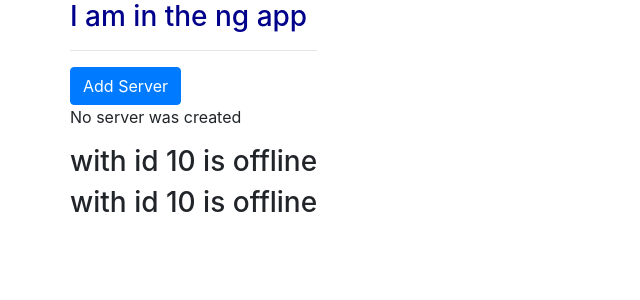
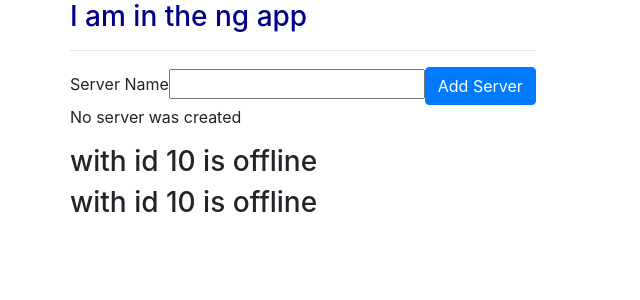
Before and after one commit to ajitda/Food-Panda, an Angular app: page / in a window 1280 px wide. Shown: the top 300 px of the page, without its empty margins (0-640 px from the left). Built offline with nearby package versions, Linux system fonts and the light colour scheme.

Commit message:
calling event

```diff
--- a/src/app/servers/servers.component.html
+++ b/src/app/servers/servers.component.html
@@ -1,3 +1,5 @@
+<label for="serverName">Server Name</label>
+<input type="text" (input)="onUpdateServerName($event)">
 <button class="btn btn-primary"
 [disabled]="!allowNewServer" (click)="onCreateServer()"
 >Add Server</button>
--- a/src/app/servers/servers.component.ts
+++ b/src/app/servers/servers.component.ts
@@ -24,4 +24,8 @@ export class ServersComponent implements OnInit {
   onCreateServer(){
       this.serverCreationStatus = "Server was created";
   }
+
+  onUpdateServerName(event: any){
+      console.log(event)
+  }
 }
```
